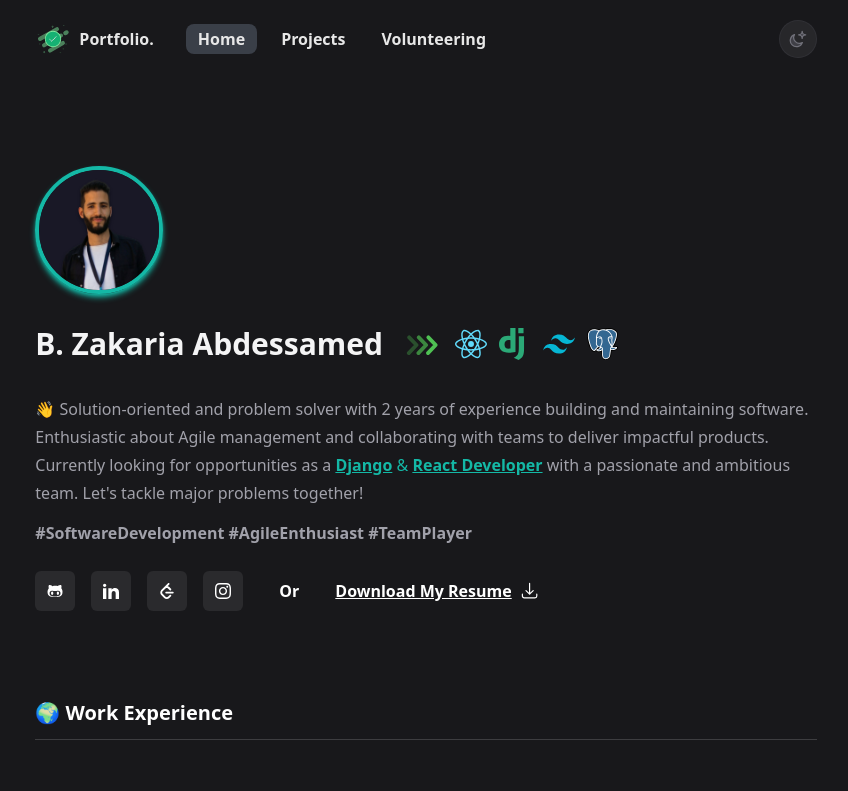
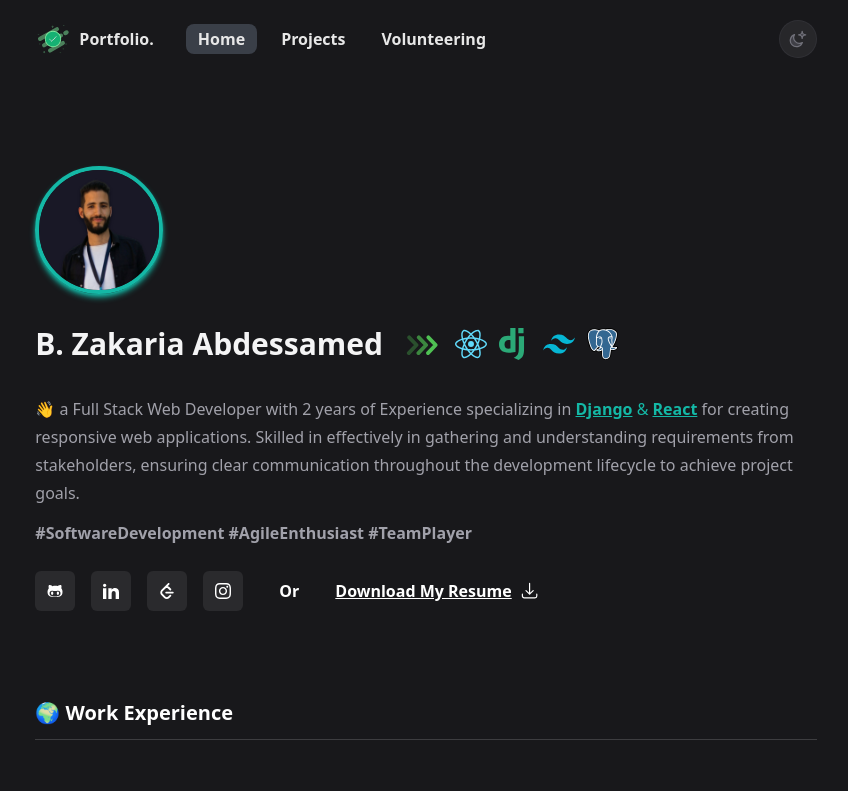
Before and after one commit to ZakariaBrahimi/Portfolio, a React (Vite) app in the folder frontend/: page / in a window 1280 px wide. Shown: the top 791 px of the page, without its empty margins (214-1062 px from the left). Built offline with nearby package versions, Linux system fonts and the light colour scheme; what tailwindcss-animated would draw is missing.

Commit message:
update the description

```diff
--- a/frontend/src/components/2-Hero.jsx
+++ b/frontend/src/components/2-Hero.jsx
@@ -82,20 +82,18 @@ const Hero = () => {
           </div>
         </h1>
         <p className="opacity- leading-7 text-base dark:text-subtitle text-[#1A202C]">
-          👋 Solution-oriented and problem solver with 2 years of experience
-          building and maintaining software. Enthusiastic about Agile management
-          and collaborating with teams to deliver impactful products. Currently
-          looking for opportunities as a{" "}
+
+
+        👋 a Full Stack Web Developer with 2 years of Experience specializing in {" "}
           <span className=" text-darkGreen font-semibold underline">
             Django
           </span>{" "}
           <span className=" text-darkGreen"> & </span>
           <span className=" text-darkGreen font-semibold underline">
-            React Developer
+            React
           </span>{" "}
-          {}
-          with a passionate and ambitious team. Let's tackle major problems
-          together!{" "}
+          {} for creating responsive web applications. Skilled in effectively in gathering and understanding requirements from stakeholders, ensuring clear communication throughout the development lifecycle to achieve project goals.
+          {" "}
           <p className="font-semibold mt-3">
             #SoftwareDevelopment #AgileEnthusiast #TeamPlayer
           </p>
```
